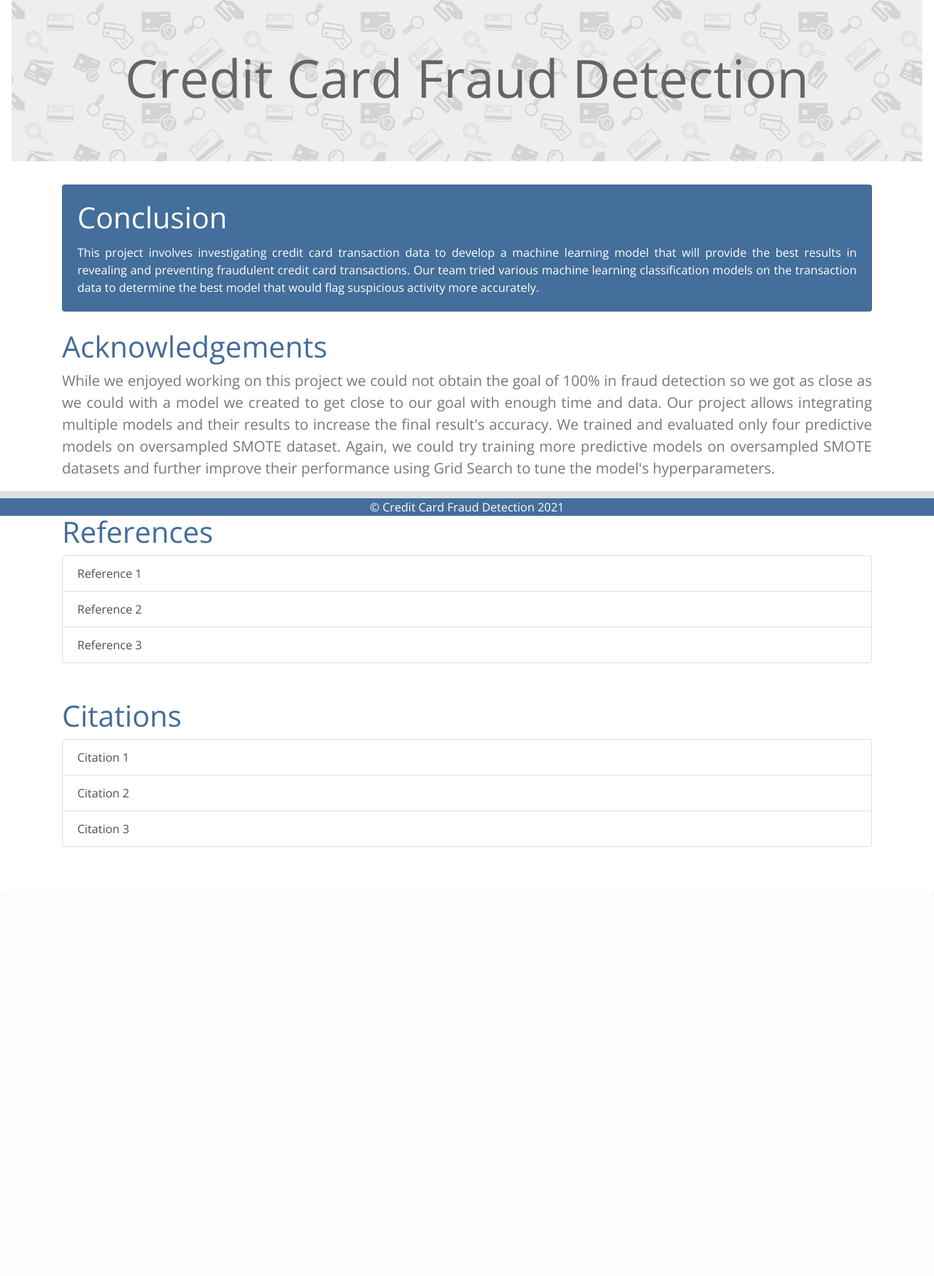
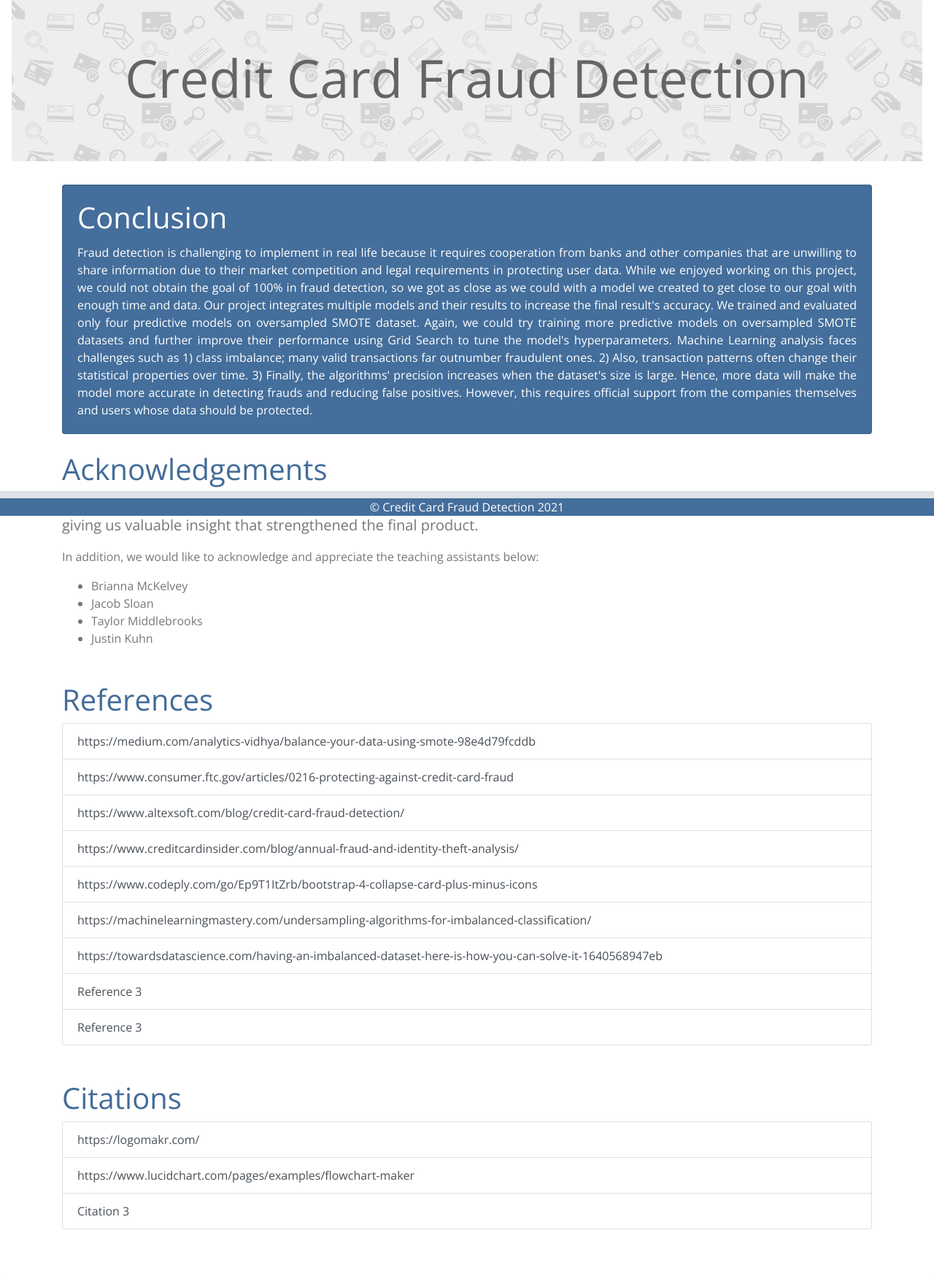
Before and after one commit to cdalsania/Credit_Card_Fraud_Detection, a Flask app: page /conclusions in a window 1280 px wide. Shown: the part 93-1842 px from the top of the page at 73% size. Before the commit the page ends 1318 px from the top, so only its background shows below. Run offline with Flask 2, Linux system fonts and the light colour scheme; some libraries are stand-ins or nearby versions.

Commit message:
updating the conclusion and acknowledgment text.

```diff
--- a/templates/conclusions.html
+++ b/templates/conclusions.html
@@ -28,31 +28,62 @@
                     <div class="card text-white bg-primary mb-4">
                         <div class="card-body">
                             <h1 class="card-title">Conclusion</h1>
-                            <p class="card-text text-justify">This project involves investigating credit card
-                                transaction data to develop a machine learning model that will provide the best results
-                                in revealing and preventing fraudulent credit card transactions. Our team tried various
-                                machine learning classification models on the transaction data to determine the best
-                                model that would flag suspicious activity more accurately.</p>
+                            <p class="card-text text-justify">Fraud detection is challenging to implement in real life
+                                because it requires cooperation from banks and other companies that are unwilling to
+                                share information due to their market competition and legal requirements in protecting
+                                user data.
+                                While we enjoyed working on this project, we could not obtain the goal of 100% in fraud
+                                detection, so we got as close as we could with a model we created to get close to our
+                                goal with enough time and data. Our project integrates multiple models and their results
+                                to increase the final result's accuracy. We trained and evaluated only four predictive
+                                models on oversampled SMOTE dataset. Again, we could try training more predictive models
+                                on oversampled SMOTE datasets and further improve their performance using Grid Search to
+                                tune the model's hyperparameters.
+                                Machine Learning analysis faces challenges such as 1) class imbalance; many valid
+                                transactions far outnumber fraudulent ones. 2) Also, transaction patterns often change
+                                their statistical properties over time. 3) Finally, the algorithms' precision increases
+                                when the dataset's size is large. Hence, more data will make the model more accurate in
+                                detecting frauds and reducing false positives. However, this requires official support
+                                from the companies themselves and users whose data should be protected.</p>
                         </div>
                     </div>
                     <h1>Acknowledgements</h1>
-                    <p class="lead text-justify "> While we enjoyed working on this project we could not obtain the goal
-                        of 100% in fraud detection so we got as close as we could with a model we created to get close
-                        to our goal with enough time and data. Our project allows integrating multiple models and their
-                        results to increase the final result's accuracy. We trained and evaluated only four predictive
-                        models on oversampled SMOTE dataset. Again, we could try training more predictive models on
-                        oversampled SMOTE datasets and further improve their performance using Grid Search to tune the
-                        model's hyperparameters. </p>
+                    <p class="lead text-justify ">We would like to thank our instructor <strong>Michael Dinh</strong>
+                        for always being available to provide support and feedback, and giving us valuable insight that
+                        strengthened the final product.</p>
+                    <p>In addition, we would like to acknowledge and appreciate the teaching assistants below:</p>
+                    <ul>
+                        <li>
+                            Brianna McKelvey
+                        </li>
+                        <li>
+                            Jacob Sloan
+                        </li>
+                        <li>
+                            Taylor Middlebrooks
+                        </li>
+                        <li>
+                            Justin Kuhn
+                        </li>
+                    </ul>
+                    </p>
                     <h1 class="mt-5">References</h1>
                     <div class="list-group">
-                        <a href="#" class="list-group-item list-group-item-action">Reference 1</a>
-                        <a href="#" class="list-group-item list-group-item-action">Reference 2</a>
+                        <a href="https://medium.com/analytics-vidhya/balance-your-data-using-smote-98e4d79fcddb"
+                            class="list-group-item list-group-item-action">https://medium.com/analytics-vidhya/balance-your-data-using-smote-98e4d79fcddb</a>
+                        <a href="https://www.consumer.ftc.gov/articles/0216-protecting-against-credit-card-fraud" class="list-group-item list-group-item-action">https://www.consumer.ftc.gov/articles/0216-protecting-against-credit-card-fraud</a>
+                        <a href="https://www.altexsoft.com/blog/credit-card-fraud-detection/" class="list-group-item list-group-item-action">https://www.altexsoft.com/blog/credit-card-fraud-detection/</a>
+                        <a href="https://www.creditcardinsider.com/blog/annual-fraud-and-identity-theft-analysis/" class="list-group-item list-group-item-action">https://www.creditcardinsider.com/blog/annual-fraud-and-identity-theft-analysis/</a>
+                        <a href="https://www.codeply.com/go/Ep9T1ItZrb/bootstrap-4-collapse-card-plus-minus-icons" class="list-group-item list-group-item-action">https://www.codeply.com/go/Ep9T1ItZrb/bootstrap-4-collapse-card-plus-minus-icons</a>
+                        <a href="https://machinelearningmastery.com/undersampling-algorithms-for-imbalanced-classification/" class="list-group-item list-group-item-action">https://machinelearningmastery.com/undersampling-algorithms-for-imbalanced-classification/</a>
+                        <a href="https://towardsdatascience.com/having-an-imbalanced-dataset-here-is-how-you-can-solve-it-1640568947eb" class="list-group-item list-group-item-action">https://towardsdatascience.com/having-an-imbalanced-dataset-here-is-how-you-can-solve-it-1640568947eb</a>
+                        <a href="#" class="list-group-item list-group-item-action">Reference 3</a>
                         <a href="#" class="list-group-item list-group-item-action">Reference 3</a>
                     </div>
                     <h1 class="mt-5">Citations</h1>
                     <div class="list-group mb-5">
-                        <a href="#" class="list-group-item list-group-item-action">Citation 1</a>
-                        <a href="#" class="list-group-item list-group-item-action">Citation 2</a>
+                        <a href="https://logomakr.com/" class="list-group-item list-group-item-action">https://logomakr.com/</a>
+                        <a href="https://www.lucidchart.com/pages/examples/flowchart-maker" class="list-group-item list-group-item-action">https://www.lucidchart.com/pages/examples/flowchart-maker</a>
                         <a href="#" class="list-group-item list-group-item-action">Citation 3</a>
                     </div>
                 </div>
```
